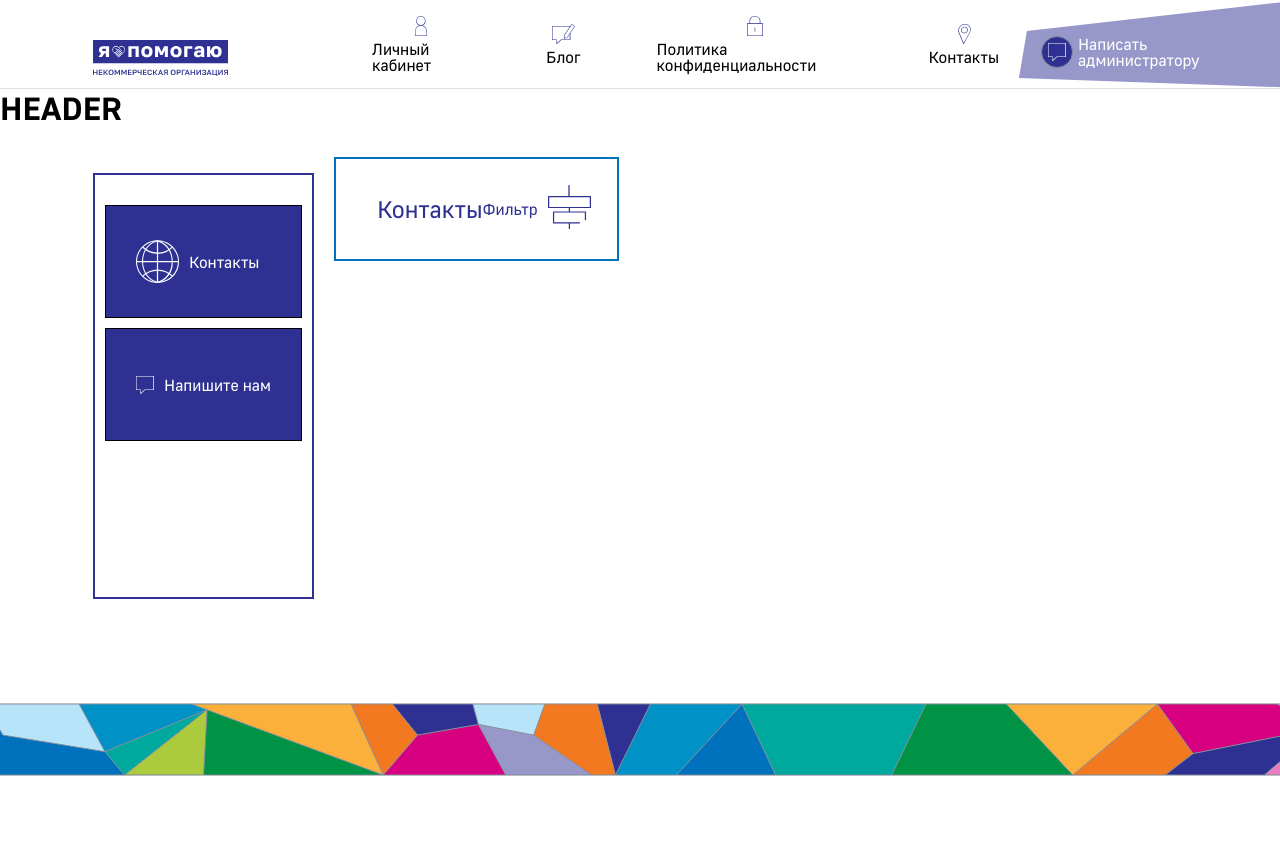
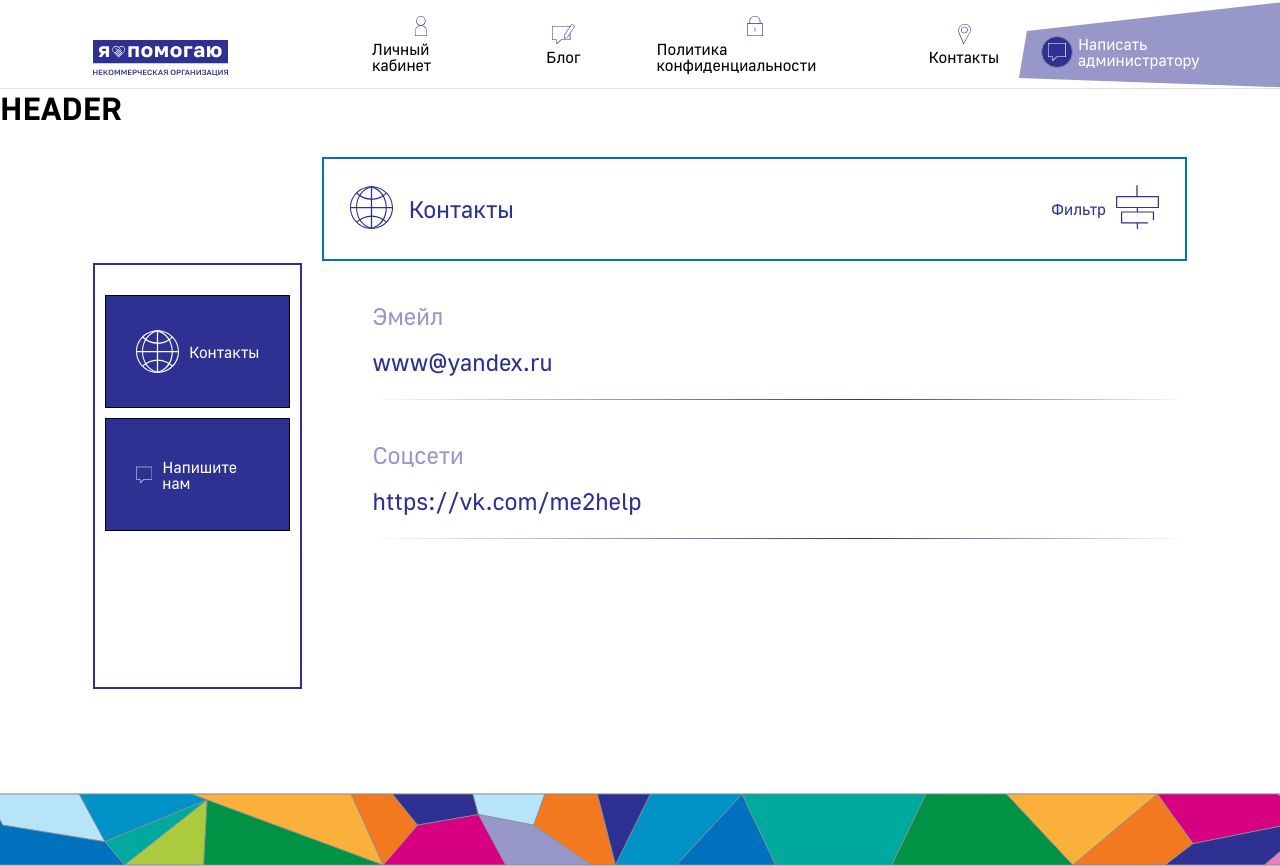
Before and after one commit to kuzinartemiy/im-helping, a React (Create React App) app: page /contacts in a window 1280 px wide. Before the commit the page ends 800 px from the top, so only its background shows below. Built offline with nearby package versions, Linux system fonts and the light colour scheme.

Commit message:
добавление ContactsPage

```diff
--- a/src/pages/contactsPage/contactsPage.module.scss
+++ b/src/pages/contactsPage/contactsPage.module.scss
@@ -1,8 +1,45 @@
+@import '../../styles/colors.scss';
+
 .container {
   display: flex;
   margin: 30px 93px 88px;
   gap: 20px;
 }
-.colorIcon {
- color: #FFFFFF;
+.colorWhiteIcon path {
+  fill: #FFFFFF;
 }
+.colorBlueIcon path {
+  fill: $color-primary;
+}
+.nav {
+  padding-top: 90px;
+}
+.panel {
+  width: 100%;
+}
+.contactsBody {
+  display: flex;
+  flex-direction: column;
+  row-gap: 20px;
+  padding-top: 20px;
+  padding-left: 50px;
+}
+.contactItem {
+  display: flex;
+  flex-direction: column;
+  row-gap: 17px;
+  font-weight: 400;
+  font-size: 24px;
+  line-height: 29px;
+  border-bottom: 1px solid transparent;
+  border-image: linear-gradient(to right, white 0%, #2E3192 60%, #2E3192 40%, white 100%);
+  border-image-slice: 1;
+}
+.contactItemText {
+  color: $color-secondary;
+  padding-top: 20px;
+}
+.contactItemValue {
+  color: $color-primary;
+  padding-bottom: 23px;
+}
--- a/src/pages/contactsPage/contactsPage.tsx
+++ b/src/pages/contactsPage/contactsPage.tsx
@@ -2,18 +2,28 @@ import styles from './contactsPage.module.scss';
 import NavCards from '../../components/nav-cards';
 import TopPanel from '../../components/top-panel';
 import { data } from './nav-cards.constants';
+import { ReactComponent as IconContactsGlobe } from '../../assets/icons/contacts-globe.svg';
 
 const ContactsPage = () => {
   return (
     <>
       <h1>HEADER</h1>
       <div className={styles.container}>
-        <section>
+        <section className={styles.nav}>
           <NavCards data={data}></NavCards>
         </section>
-        <section>
-          <TopPanel title="Контакты" />
-          <div> </div>
+        <section className={styles.panel}>
+          <TopPanel title="Контакты" titleIcon={<IconContactsGlobe className={styles.colorBlueIcon}/>} />
+          <div className={styles.contactsBody}>
+            <div className={styles.contactItem}>
+              <p className={styles.contactItemText}>Эмейл</p>
+              <p className={styles.contactItemValue}>www@yandex.ru</p>
+            </div>
+            <div className={styles.contactItem}>
+              <p className={styles.contactItemText}>Соцсети</p>
+              <p className={styles.contactItemValue}>https://vk.com/me2help</p>
+            </div>
+          </div>
         </section>
       </div>
     </>
--- a/src/pages/contactsPage/nav-cards.constants.tsx
+++ b/src/pages/contactsPage/nav-cards.constants.tsx
@@ -5,11 +5,11 @@ import type { ICard } from '../../components/nav-card';
 
 export const data: ICard[] = [{
   text: 'Контакты',
-  icon: <IconContactsGlobe className={styles.colorIcon}/>,
+  icon: <IconContactsGlobe className={styles.colorWhiteIcon}/>,
   path: '/',
 }, {
   text: 'Напишите нам',
-  icon: <IconMessage className={styles.colorIcon}/>,
+  icon: <IconMessage className={styles.colorWhiteIcon}/>,
   path: '/',
 },
 ];
```
